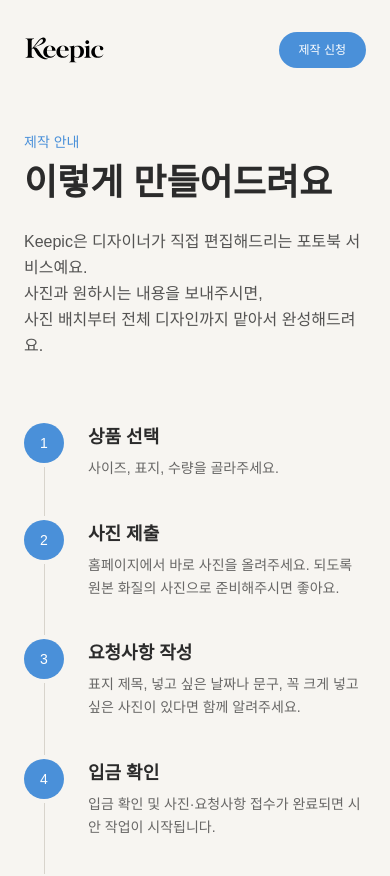
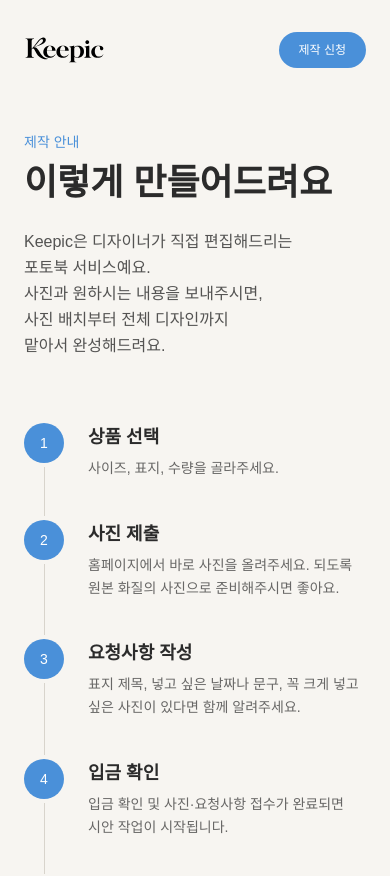
Before and after one commit to hyemani/keepic, a Next.js app: page /guide in a window 390 px wide. Shown: the top 876 px of the page. Built offline with nearby package versions, Linux system fonts and the light colour scheme; a web font is replaced by a local one.

Commit message:
제작안내·제작사례·FAQ·주문조회 페이지 모바일 줄바꿈 정리

```diff
--- a/app/cases/page.tsx
+++ b/app/cases/page.tsx
@@ -77,10 +77,14 @@ export default function CasesPage() {
           <br />
           만들어드려요
         </h1>
-        <p className="mt-4 max-w-lg text-base leading-relaxed text-[var(--color-charcoal)]/70">
-          아래 이미지는 실제 고객님의 사진이 아닌, Keepic이 준비한 디자인 예시예요.
+        <p className="mt-4 max-w-lg break-keep text-base leading-relaxed text-[var(--color-charcoal)]/70">
+          아래 이미지는 실제 고객님의 사진이 아닌,
           <br />
-          아이의 하루를 담은 앨범부터 여행·커플 사진까지, 다양한 주제로 제작할 수 있어요.
+          Keepic이 준비한 디자인 예시예요.
+          <br />
+          아이의 하루를 담은 앨범부터 여행·커플 사진까지,
+          <br />
+          다양한 주제로 제작할 수 있어요.
         </p>
       </section>
 
@@ -132,7 +136,11 @@ export default function CasesPage() {
         </div>
 
         <div className="mt-12 rounded-2xl bg-[var(--color-sky)]/10 p-8 text-center">
-          <p className="text-lg font-medium">고객님의 사진으로 만든 사례는 후기가 쌓이는 대로 추가할게요.</p>
+          <p className="break-keep text-lg font-medium">
+            고객님의 사진으로 만든 사례는
+            <br />
+            후기가 쌓이는 대로 추가할게요.
+          </p>
           <Link
             href="/order"
             className="mt-6 inline-block rounded-full bg-[var(--color-sky)] px-8 py-4 text-sm font-medium text-white transition hover:opacity-90"
--- a/app/faq/page.tsx
+++ b/app/faq/page.tsx
@@ -92,7 +92,7 @@ export default function FaqPage() {
                   +
                 </span>
               </summary>
-              <p className="mt-3 text-sm leading-relaxed text-[var(--color-charcoal)]/70">
+              <p className="mt-3 break-keep text-sm leading-relaxed text-[var(--color-charcoal)]/70">
                 {item.a}
               </p>
             </details>
--- a/app/guide/page.tsx
+++ b/app/guide/page.tsx
@@ -68,12 +68,16 @@ export default function GuidePage() {
         <h1 className="mt-2 text-4xl font-semibold leading-tight sm:text-5xl">
           이렇게 만들어드려요
         </h1>
-        <p className="mt-6 max-w-lg text-base leading-relaxed text-[var(--color-charcoal)]/80">
-          Keepic은 디자이너가 직접 편집해드리는 포토북 서비스예요.
+        <p className="mt-6 max-w-lg break-keep text-base leading-relaxed text-[var(--color-charcoal)]/80">
+          Keepic은 디자이너가 직접 편집해드리는
+          <br />
+          포토북 서비스예요.
           <br />
           사진과 원하시는 내용을 보내주시면,
           <br />
-          사진 배치부터 전체 디자인까지 맡아서 완성해드려요.
+          사진 배치부터 전체 디자인까지
+          <br />
+          맡아서 완성해드려요.
         </p>
 
         <div className="mt-16 flex flex-col">
@@ -89,7 +93,7 @@ export default function GuidePage() {
               </div>
               <div className="pb-10">
                 <h2 className="text-lg font-semibold">{step.title}</h2>
-                <p className="mt-1.5 max-w-md text-sm leading-relaxed text-[var(--color-charcoal)]/70">
+                <p className="mt-1.5 max-w-md break-keep text-sm leading-relaxed text-[var(--color-charcoal)]/70">
                   {step.description}
                 </p>
               </div>
--- a/app/order-lookup/page.tsx
+++ b/app/order-lookup/page.tsx
@@ -262,8 +262,10 @@ export default function OrderLookupPage() {
 
       <section className="mx-auto max-w-lg px-6 pb-24 pt-8 sm:px-10">
         <h1 className="text-3xl font-semibold sm:text-4xl">주문 조회</h1>
-        <p className="mt-3 text-sm text-[var(--color-charcoal)]/70">
-          주문하실 때 입력하신 받는 분 이름과 전화번호를 입력해주세요.
+        <p className="mt-3 break-keep text-sm text-[var(--color-charcoal)]/70">
+          주문하실 때 입력하신 받는 분 이름과
+          <br />
+          전화번호를 입력해주세요.
         </p>
 
         <div className="mt-8 flex flex-col gap-4">
@@ -542,7 +544,7 @@ export default function OrderLookupPage() {
 
                       {order.status === "pending_payment" && (
                         <div className="mt-4">
-                          <p className="text-xs text-[var(--color-charcoal)]/60">
+                          <p className="break-keep text-xs text-[var(--color-charcoal)]/60">
                             입금 확인 및 사진·요청사항 접수가 완료되면 시안 작업이
                             시작됩니다.
                           </p>
@@ -566,7 +568,7 @@ export default function OrderLookupPage() {
                 })}
               </div>
             ) : (
-              <p className="text-sm text-[var(--color-charcoal)]/60">
+              <p className="break-keep text-sm text-[var(--color-charcoal)]/60">
                 일치하는 주문이 없어요. 이름과 전화번호를 다시 확인해주세요.
               </p>
             )}
```
